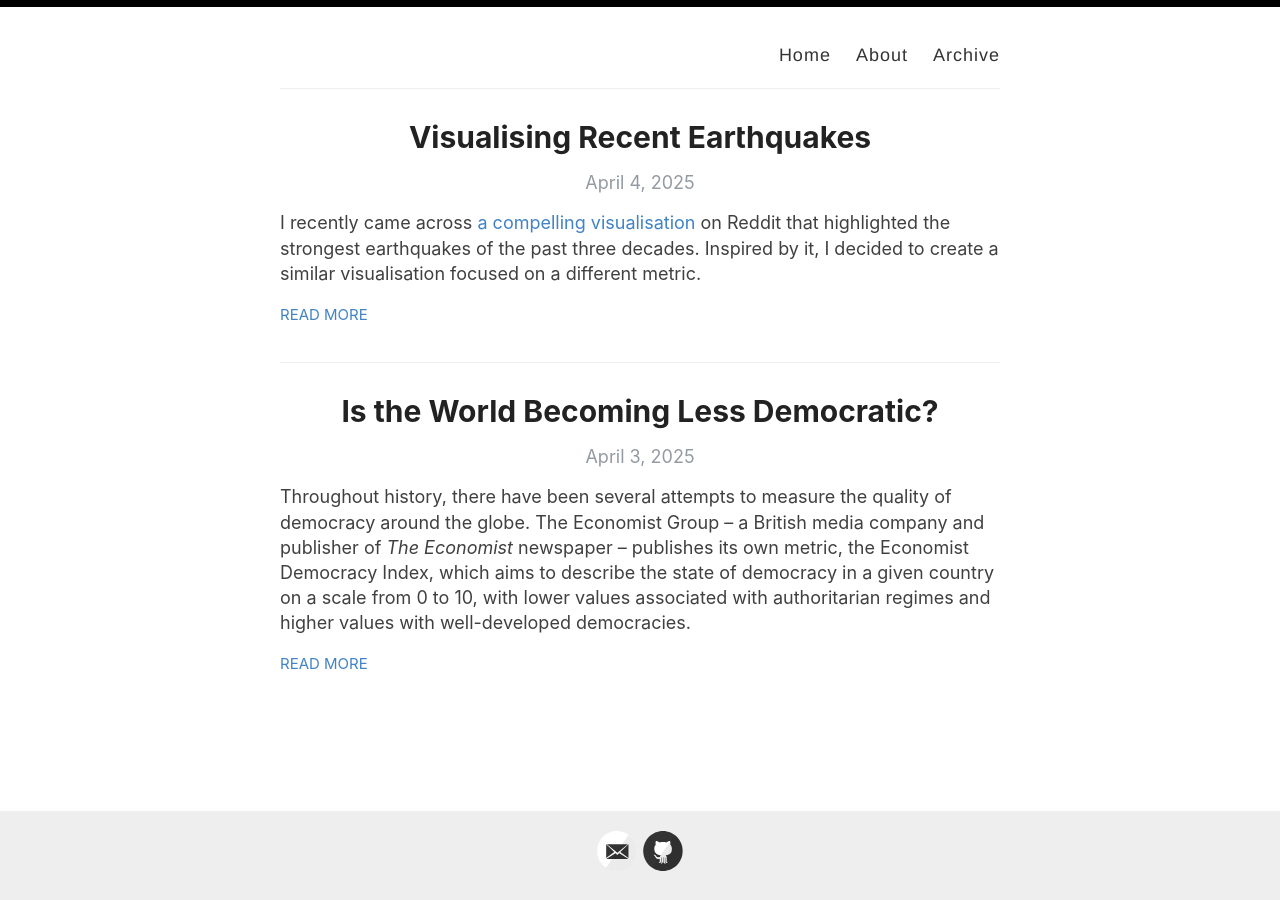
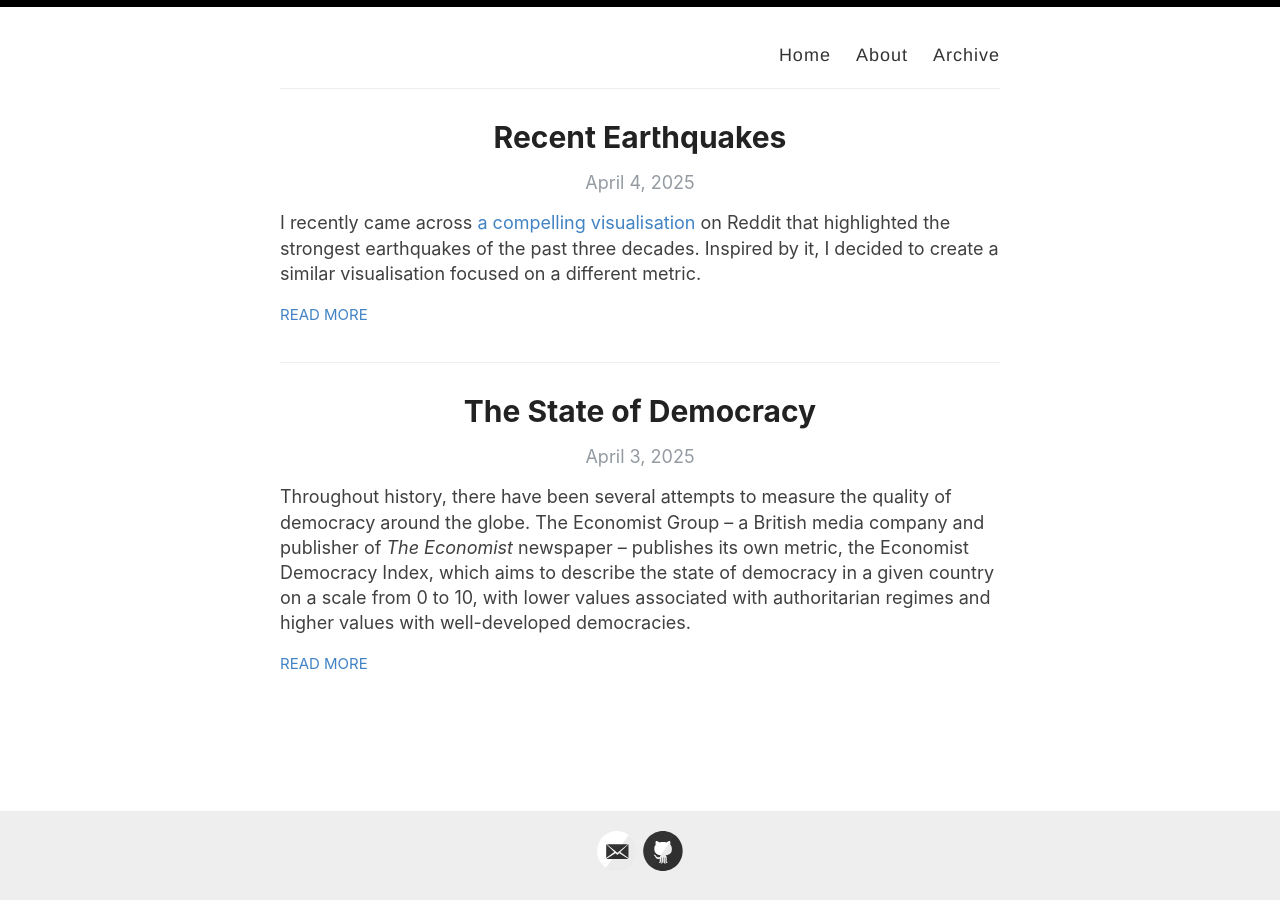
Before and after one commit to ffiza/ffiza.github.io, a Jekyll site: the page built from index.html, in a window 1280 px wide. Built offline with Jekyll 4.4.1, drawn with Linux system fonts in a browser that asks for light colours; the list of posts is cut into pages by our own code.

Commit message:
Minor styling.

```diff
--- a/_posts/2025-04-03-democracy.md
+++ b/_posts/2025-04-03-democracy.md
@@ -1,6 +1,6 @@
 ---
 layout: post
-title: Is the World Becoming Less Democratic?
+title: The State of Democracy
 ---
 
 Throughout history, there have been several attempts to measure the quality of democracy around the globe. The Economist Group -- a British media company and publisher of *The Economist* newspaper -- publishes its own metric, the Economist Democracy Index, which aims to describe the state of democracy in a given country on a scale from 0 to 10, with lower values associated with authoritarian regimes and higher values with well-developed democracies.
@@ -90,8 +90,6 @@ As mentioned earlier, the Economist Group is not the only institution measuring
 
 While this post provides a broad and simplified overview of democracy’s trajectory using the Economist Democracy Index, it ultimately leads to a deeper question: Can the global decline be reversed, or are we witnessing a long-term shift toward authoritarianism?
 
-<div class="divider"></div>
-
 <div class="note-box">
     The analysis in this blog post is entirely independent of The Economist Group, except for utilizing publicly available data from <a href="https://en.wikipedia.org/wiki/The_Economist_Democracy_Index" target="_blank" rel="noopener noreferrer">Wikipedia</a>. Both the datasets and the Python scripts used to generate the figures are available in the associated <a href="https://github.com/ffiza/economist-democracy-index" target="_blank" rel="noopener noreferrer">GitHub repository</a>. Geographical data was obtained from <a href="https://www.naturalearthdata.com/downloads/110m-cultural-vectors/110m-admin-0-boundary-lines/" target="_blank" rel="noopener noreferrer">Natural Earth</a>.
 </div>
```
Also changed, not shown: other parts of _posts/2025-04-03-democracy.md (+1 -1 lines), _posts/2025-04-04-earthquakes.md (+1 -3 lines).
